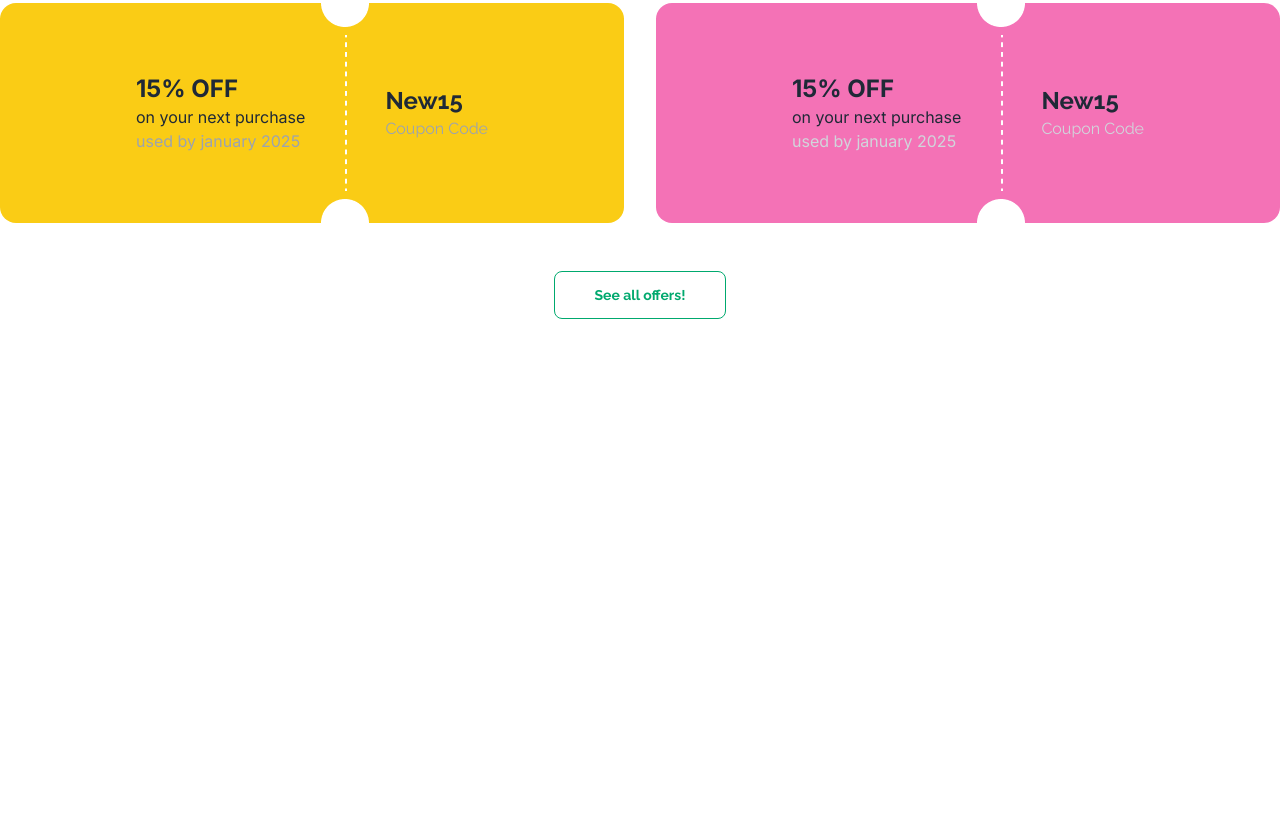
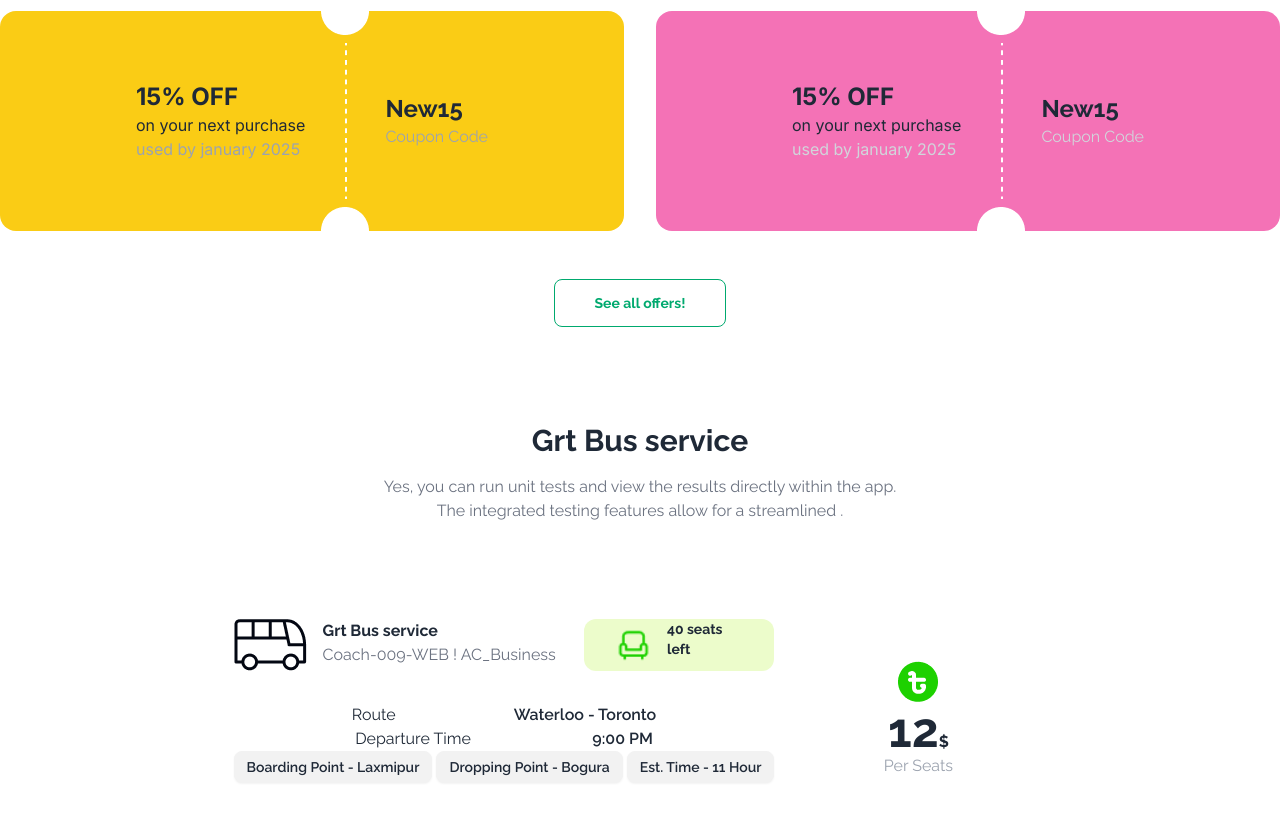
Before and after one commit to dipto8/GRTbusTicketing-WebApp, a plain HTML site: page index.html in a window 1280 px wide. Shown: the part 1253-2074 px from the top of the page. Before the commit the page ends 1668 px from the top, so only its background shows below. Drawn offline with nearby package versions, Linux system fonts and the light colour scheme.

Commit message:
Bus Schedule added

```diff
--- a/index.html
+++ b/index.html
@@ -28,7 +28,7 @@
 
               <li>
 
-                <ul class="p-2 ">
+                <ul class="p-2  font-semibold">
                   <li><a>Home</a></li>
 
                   <li><a>About</a></li>
@@ -42,7 +42,7 @@
           <a class="btn btn-ghost text-2xl font-extrabold">GrtBus Ticketing</a>
         </div>
         <div class="navbar-center hidden lg:flex">
-          <ul class="menu menu-horizontal px-1 ">
+          <ul class="menu menu-horizontal px-1 font-semibold ">
             <li><a>Home</a></li>
             <li><a>About</a></li>
             <li><a>Destination</a></li>
@@ -50,7 +50,7 @@
           </ul>
         </div>
         <div class="navbar-end">
-          <a class="btn bg-lime-100 px-10">Bus <img src="./images/bus-icon.png" alt=""></a>
+          <a class="btn bg-lime-100 px-10 text-xl font-bold">Bus <img src="./images/bus-icon.png" alt=""></a>
         </div>
       </div>
 
@@ -60,7 +60,7 @@
     </header>
     <main>
       <!---Hero img-->
-      <section  class="mx-auto container my-14   ">
+      <section  class="mx-auto container my-24   ">
         <div class="hero min-h-screen rounded-3xl " style="background-image: url(./images/banner.png);">
           <div id="" class="hero-overlay rounded-3xl"></div>
           <div class="hero-content text-center text-neutral-content">
@@ -94,8 +94,7 @@
     </div>
     </div>
 
-    <div class=""></div>
-    <div class=""></div>
+
    </div>
       </section>
       <!---Hero img-->
@@ -145,6 +144,80 @@
       <!--BUS Seat -->
 
 
+      <section class=" mx-auto container my-24  ">
+
+
+        <div class=" text-center my-24">
+          <h2 class="text-3xl font-bold mb-4">Grt Bus service</h2>
+          <p class="text-gray-500">Yes, you can run unit tests and view the results directly within the app. <br> The integrated testing features allow for a streamlined .</p>
+        </div>
+
+        <!---Bus Schedule Main div (Form)-->
+        <div class="flex items-center justify-center gap-4">
+        <div class="schedulMain  ">
+        <div class=" flex justify-between">
+          <div class=" flex gap-4">
+            <img src="./images/bus-logo.png" alt="">
+            <div class="">
+              <h4 class="font-bold">Grt Bus service</h4>
+              <p class="text-gray-500">Coach-009-WEB ! AC_Business</p>
+
+            </div>
+          </div>
+
+          <div class=" bg-lime-100 flex gap-4 px-8 rounded-xl">
+             <img class="py-2" src="./images/seat-green.png" alt="">
+            <p class="font-bold text-sm "><span>40</span> seats left</p>
+          </div>
+        </div>
+<!--form-->
+<div class="my-8 flex flex-col ">
+  <div class="flex flex-col max-w-90 ">
+    <div class=" flex justify-evenly ">
+      <p>Route</p>
+      <h4 class="font-semibold">Waterloo - Toronto</h4>
+    </div>
+
+  </div>
+  <div class="flex flex-col ">
+    <div class="flex justify-evenly ">
+      <p>Departure Time</p>
+      <h4 class="font-semibold">9:00 PM</h4>
+    </div>
+  </div>
+  <div class=" text-center">
+    <button class="btn btn-xs sm:btn-sm ">Boarding Point - Laxmipur</button>
+    <button class="btn btn-xs sm:btn-sm  ">Dropping Point - Bogura</button>
+    <button class="btn btn-xs sm:btn-sm  ">Est. Time - 11 Hour</button>
+  </div>
+</div>
+
+<!--form-->
+        </div>
+         <!---Bus Schedule Main div-->
+
+         <div class=" min-w-64 flex items-center justify-center flex-col">
+          <img src="./images/fare.png" alt="">
+          <h4 class=" font-bold "><span class="text-5xl">12</span>$</h4>
+          <p class="text-gray-400">Per Seats</p>
+         </div>
+
+
+        <!---Bus Schedule-->
+      </div>
+
+
+      <!---Select Seat -->
+      <section>
+
+      </section>
+      <!---Select Seat -->
+
+
+
+      </section>
+
+
       <!--BUS Seat -->
 
 
```
